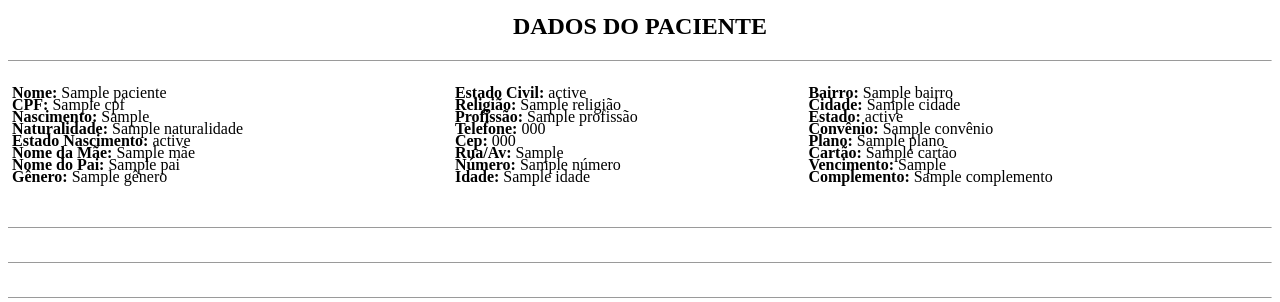
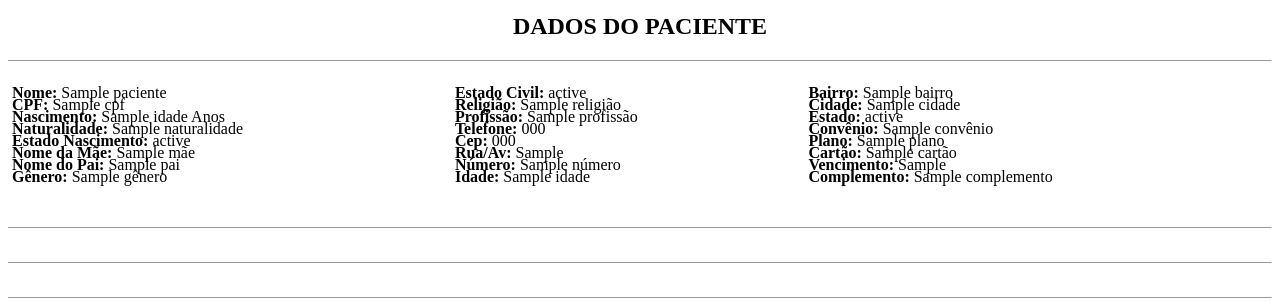
Before and after one commit to EmmanuelVeiga/Clinic, a Django app: template patient/templates/pdf1.html in a window 1280 px wide; the page is wider, and only the part inside the window is pictured. Shown: the part 274-576 px from the top of that part. Run offline with Django 4.2, Linux system fonts and the light colour scheme; the template is opened without the code that fills it: most values are stand-ins (such as "Sample title", 1, 10 or a date in 2020).

Commit message:
Update pdf1.html

```diff
--- a/patient/templates/pdf1.html
+++ b/patient/templates/pdf1.html
@@ -35,7 +35,7 @@
             <td><b>Cidade:</b> {{paciente.Cidade}}</td>
         </tr>
         <tr>
-            <td><b>Nascimento:</b> {{paciente.Data_Nascimento}}</td>
+            <td><b>Nascimento:</b> {{paciente.Idade}} Anos</td>
             <td><b>Profissão:</b> {{paciente.Profissão}}</td>
             <td><b>Estado:</b> {{paciente.Estado}}</td>
         </tr>
```
